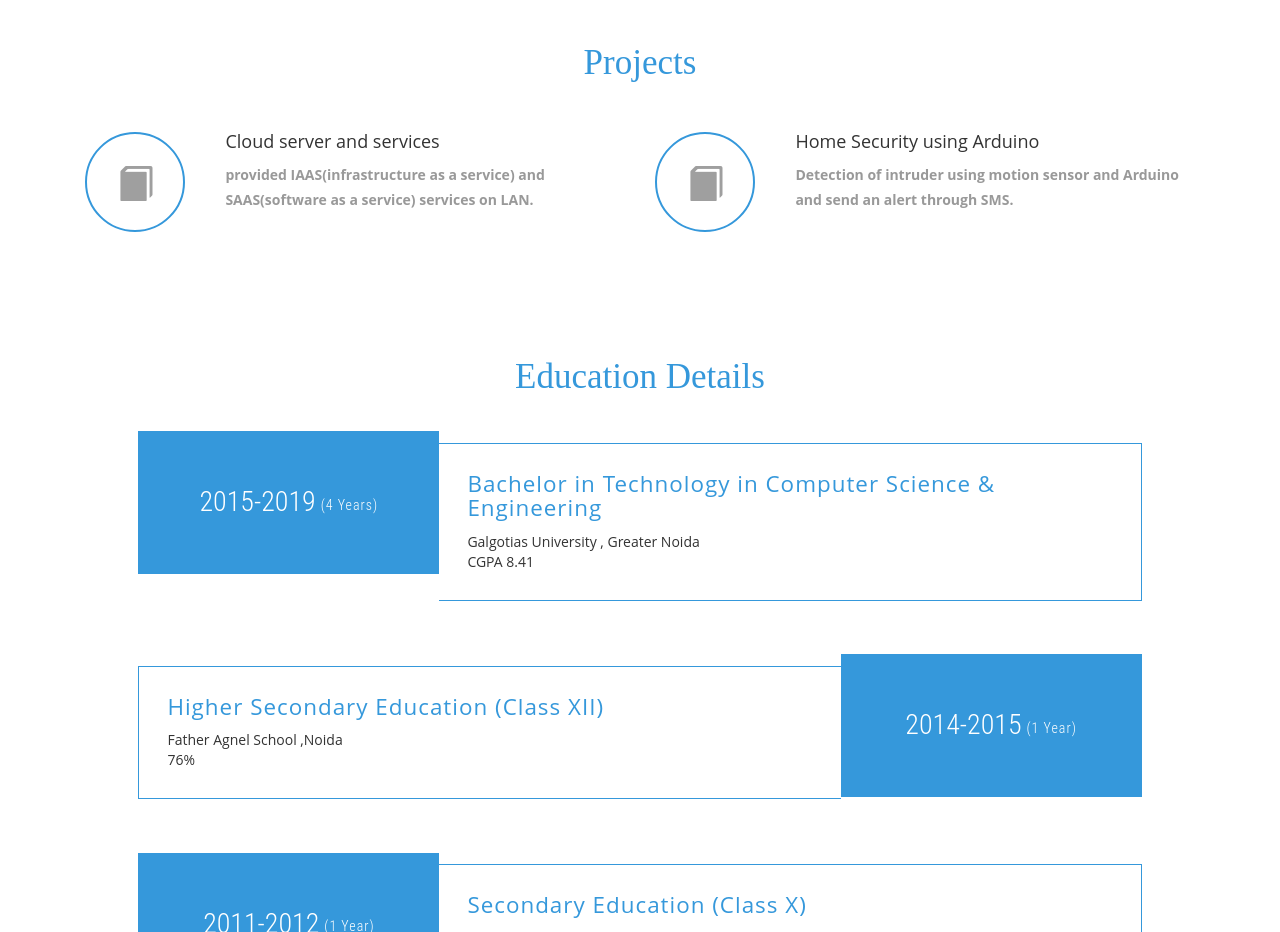
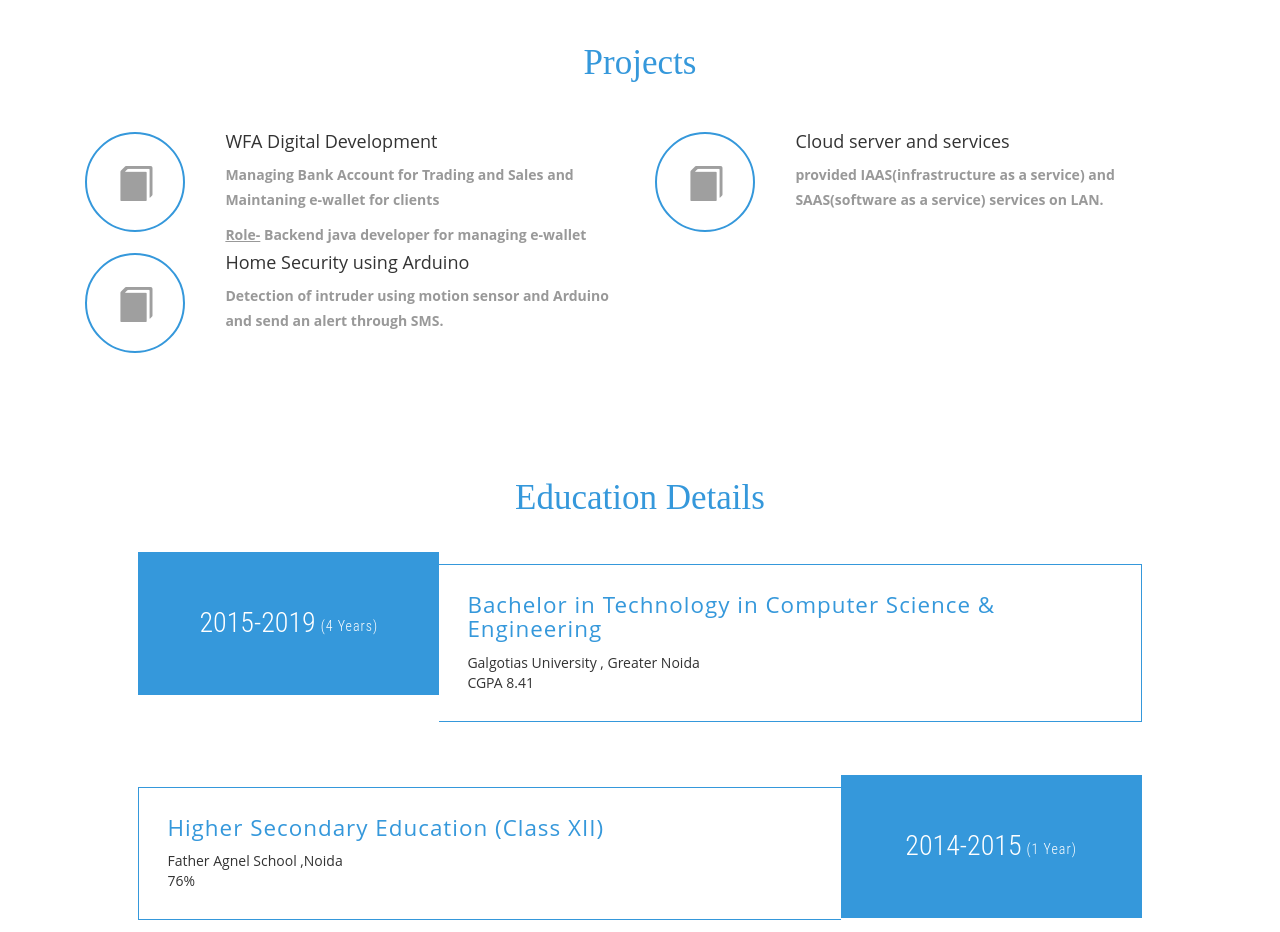
Before and after one commit to Prabhakaryadav/prabhakaryadav.github.io, a plain HTML site: page index.html in a window 1280 px wide. Shown: the part 1500-2432 px from the top of the page. Drawn offline with nearby package versions, Linux system fonts and the light colour scheme; a web font is replaced by a local one.

Commit message:
Update index.html

```diff
--- a/index.html
+++ b/index.html
@@ -268,6 +268,19 @@ Smartphone Compatible web template, free webdesigns for Nokia, Samsung, LG, Sony
 		 <h3>Projects</h3>
 		 <div class="service-grids">
 		 <div class="icon-grids">
+			  <div class="col-md-6 futr-grid futr1">
+				 <div class="icon-pic">
+						<div class="icon text-center">
+						   <span class="glyphicon glyphicon-book" aria-hidden="true"></span>
+						 </div>
+				  </div>
+				 <div class="icon-info">
+						 <h4>WFA Digital Development</h4>
+						 <p> <b>Managing Bank Account for Trading and Sales and Maintaning e-wallet for clients</b></p>
+					 <p><b><u> Role-</u> </b> <b>Backend java developer for managing e-wallet</b></p>
+				 </div>
+				 <div class="clearfix"></div>
+			 </div>
 			 <div class="col-md-6 futr-grid futr1">
 				 <div class="icon-pic">
 						<div class="icon text-center">
```
